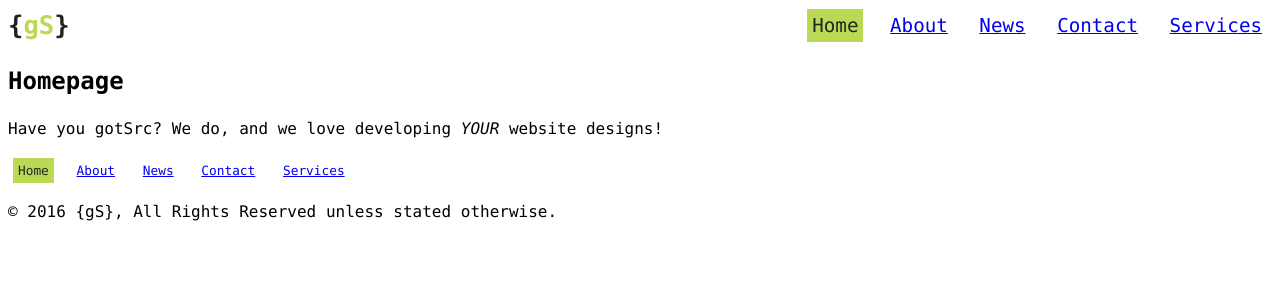
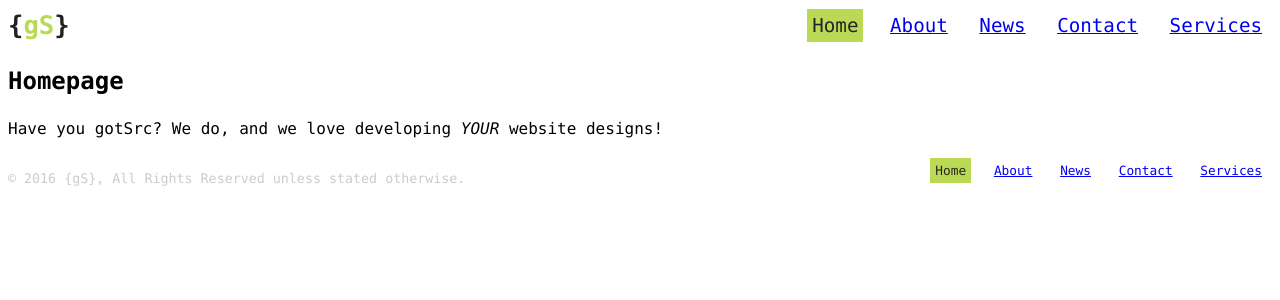
Before and after one commit to pchater/gotsrc-github, a Jekyll site: the page built from index.html, in a window 1280 px wide. Shown: the top 300 px of the page. Built offline with Jekyll 4.4.1, drawn with Linux system fonts in a browser that asks for light colours; Markdown is read by kramdown in place of the engine named in the settings.

Commit message:
Updated footer to pull left on the copyright and pull right on the nav links. Looks rather nice and fluid now.

```diff
--- a/_layouts/default.html
+++ b/_layouts/default.html
@@ -21,8 +21,10 @@
 	</div>
 </section>
 <footer>
-	{% include nav.html navclass='nav-foot' %}
-	<p>&copy; 2016 {gS}, All Rights Reserved unless stated otherwise.</p>
+	<div class="pull-left">
+		<p style="font-size: 10pt; color: #ccc; ">&copy; 2016 {gS}, All Rights Reserved unless stated otherwise.</p>
+	</div>
+	<div class="pull-right">{% include nav.html navclass='nav-foot' %}</div>
 </footer>
 </body>
 </html>
```
